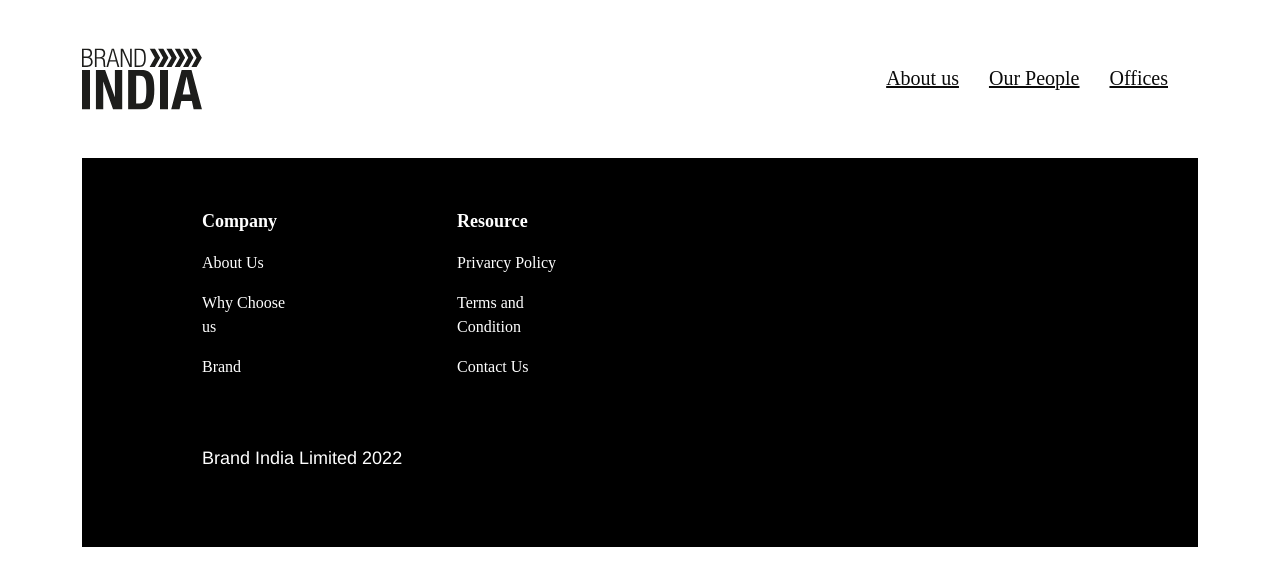
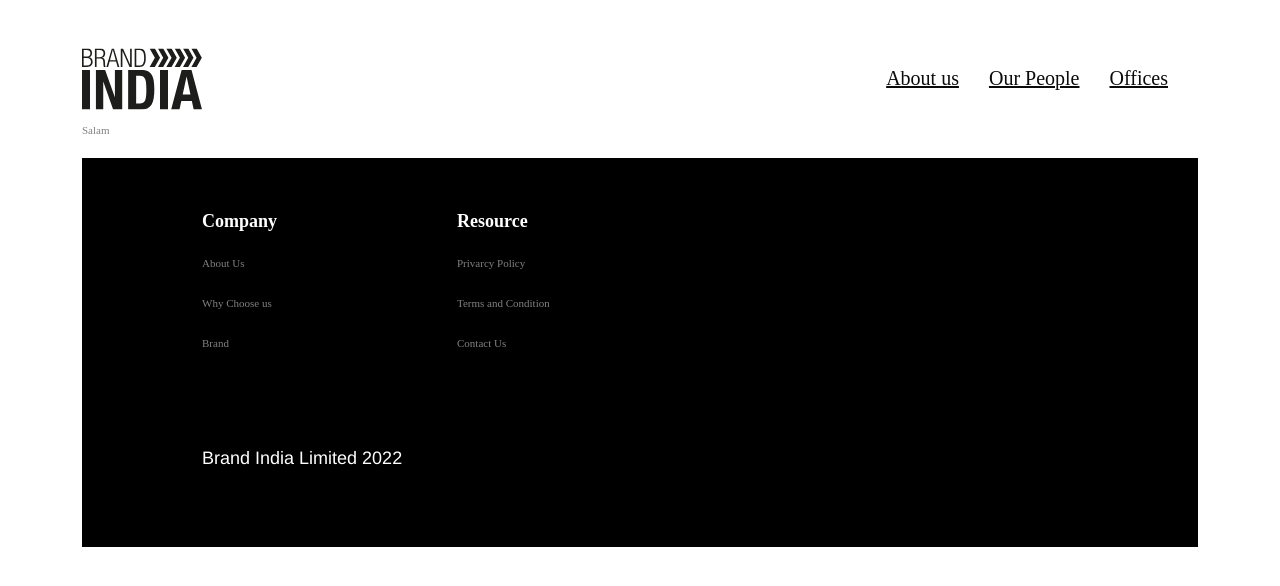
Before and after one commit to ilkiinz/Brand-India, a React (Create React App) app: page /about in a window 1280 px wide. Shown: the top 586 px of the page. Built offline with nearby package versions, Linux system fonts and the light colour scheme.

Commit message:
second commit

```diff
--- a/src/Footer.css
+++ b/src/Footer.css
@@ -1,7 +1,7 @@
 .footer{
     box-sizing: border-box;
     background-color: black;
-    width: 100%;
+    width: 100%px;
 height: 389px;
 flex-shrink: 0;
 padding-left: 120px;
@@ -18,11 +18,10 @@ text-transform: capitalize;
 }
 
 p{
-    color: var(--white, #FFF);
+    color: grey;
 font-family: Euclid Circular B;
-font-size: 16px;
+font-size: 11px;
 font-style: normal;
-font-weight: 400;
 line-height: 24px;
 }
 
--- a/src/Footer.js
+++ b/src/Footer.js
@@ -1,13 +1,14 @@
 import React from "react";
 import "./Footer.css";
-import logo from "./assets/logo.svg"
+import logo2 from "./assets/logo2.svg"
 import WebFont from 'webfontloader';
 
+
 function Footer() {
-    return(
+    return (
         <div className="footer">
 
-
+            <div className="main-footer-left">
                 <div className="footer-block1">
                     <p className="first-word">Company</p>
                     <p>About Us</p>
@@ -26,6 +27,9 @@ function Footer() {
                     <p className="about-brand">Brand India Limited 2022</p>
                 </div>
 
+            </div>
+
+
 
         </div>
     );
```
Also changed, not shown: src/assets/logo2.svg (added).
